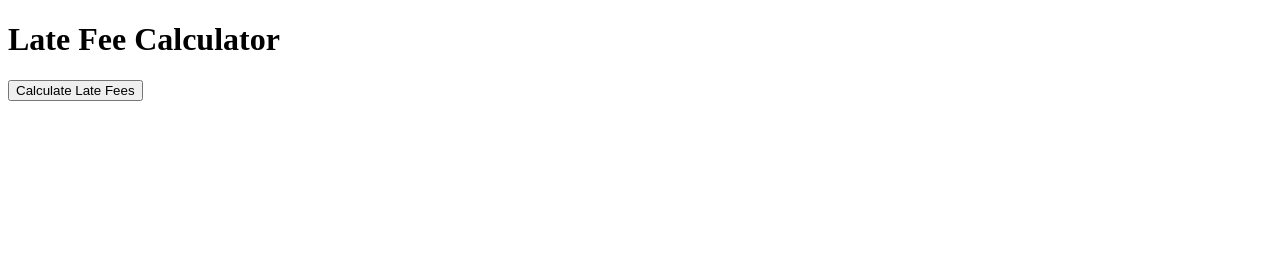
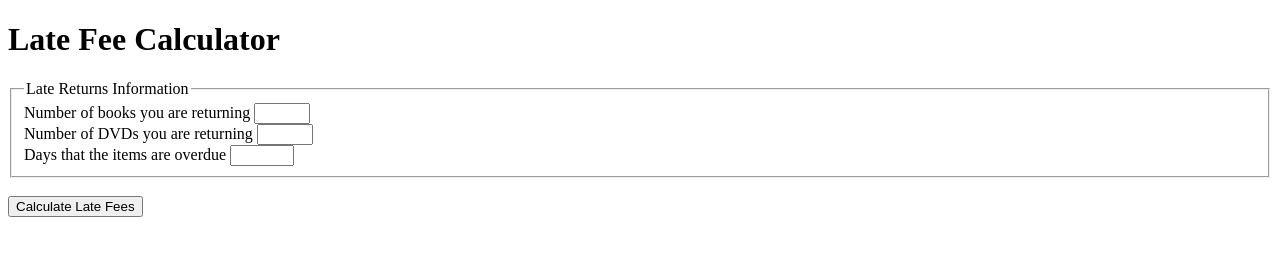
Before and after one commit to fobda75/Class3Lab, a plain HTML site: page index.html in a window 1280 px wide. Drawn offline with nearby package versions, Linux system fonts and the light colour scheme.

Commit message:
first change for lab4 - adjust html to add input text boxes

```diff
--- a/index.html
+++ b/index.html
@@ -3,10 +3,27 @@
 <head>
     <meta charset="UTF-8">
     <title>Sample Waukesha County Library Late Fee Calculator</title>
+    <script
+            src="https://code.jquery.com/jquery-3.6.0.js"
+            integrity="sha256-H+K7U5CnXl1h5ywQfKtSj8PCmoN9aaq30gDh27Xc0jk="
+            crossorigin="anonymous"></script>
     <script src = script.js></script>
 </head>
 <body>
     <h1>Late Fee Calculator</h1>
+    <fieldset>
+        <legend>Late Returns Information</legend>
+        <label for="numberOfBooks">Number of books you are returning</label>
+        <input type="number" id="numberOfBooks" min="0" max="10" step="1">
+        <br>
+        <label for="numberOfDvds">Number of DVDs you are returning</label>
+        <input type="number" id="numberOfDvds" min="0" max="10" step="1">
+        <br>
+        <label for="daysLate">Days that the items are overdue</label>
+        <input type="number" id="daysLate" min="0" max="730" step="1">
+        <br>
+    </fieldset>
+    <br>
     <button onclick ="calculate()">Calculate Late Fees</button>
 </body>
 </html>
```
